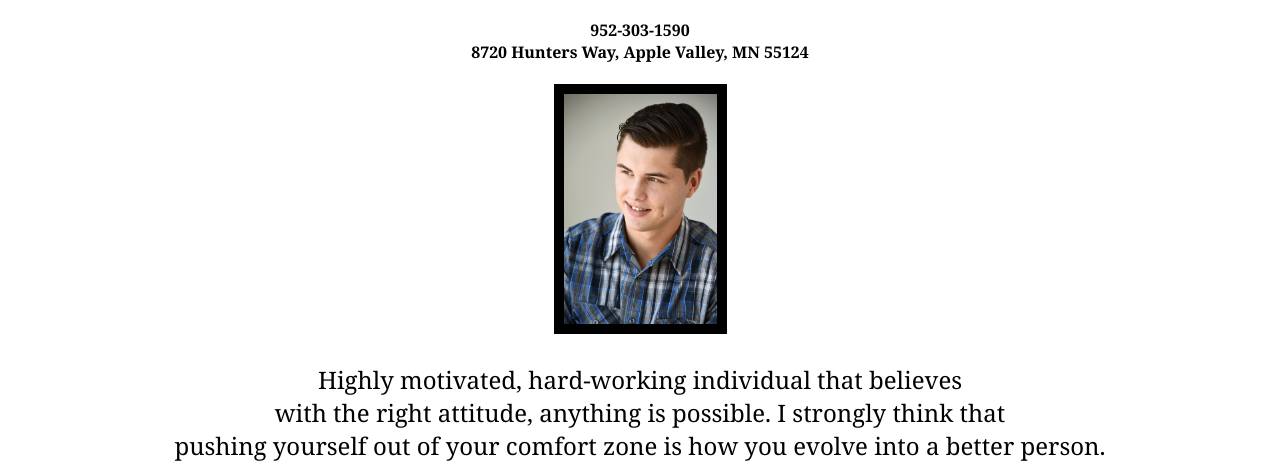
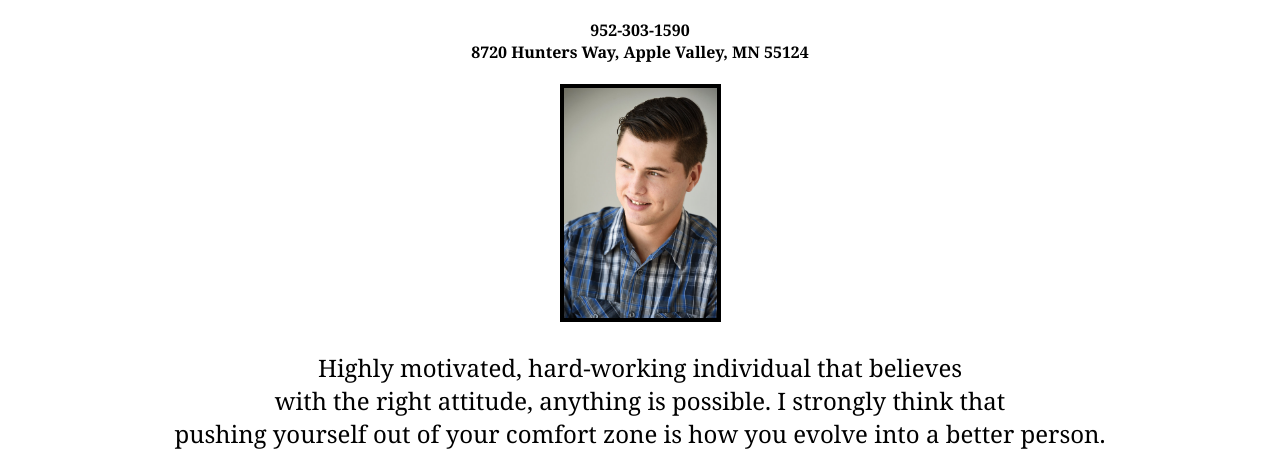
Before and after one commit to wyattday/wyattday.github.io, a plain HTML site: page index.html in a window 1280 px wide. Shown: the part 67-530 px from the top of the page. Drawn offline with Linux system fonts and the light colour scheme.

Commit message:
Update index.html

```diff
--- a/index.html
+++ b/index.html
@@ -8,7 +8,7 @@
 <body>
   <h1>Wyatt Day</h1>
   <h4>952-303-1590<br>8720 Hunters Way, Apple Valley, MN 55124</h4>
-  <img src="Coding Pic.PNG" width="153" h="219" border="10">
+  <img src="Coding Pic.PNG" width="153" h="219" border="4">
   <p>Highly motivated, hard-working individual that believes<br>
       with the right attitude, anything is possible. I strongly think that<br>
       pushing yourself out of your comfort zone is how you evolve into a better person.</p>
```
